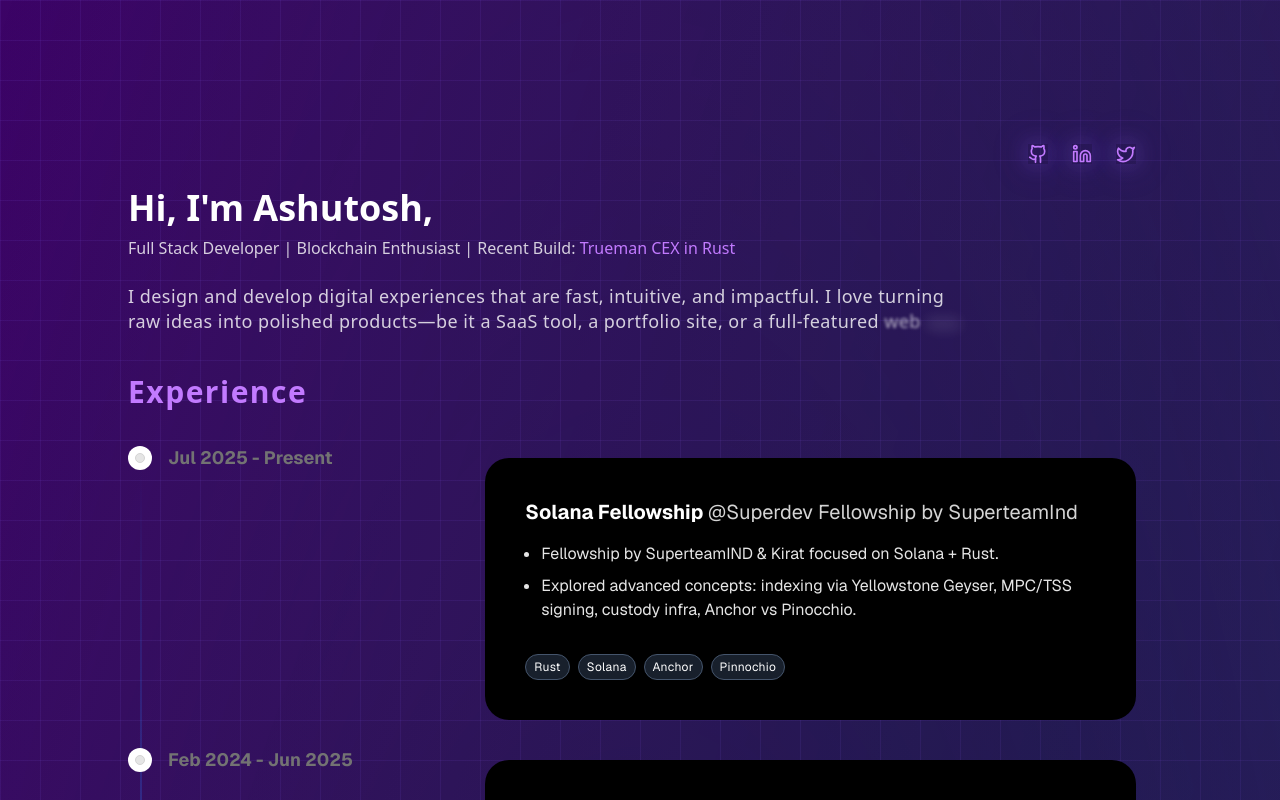
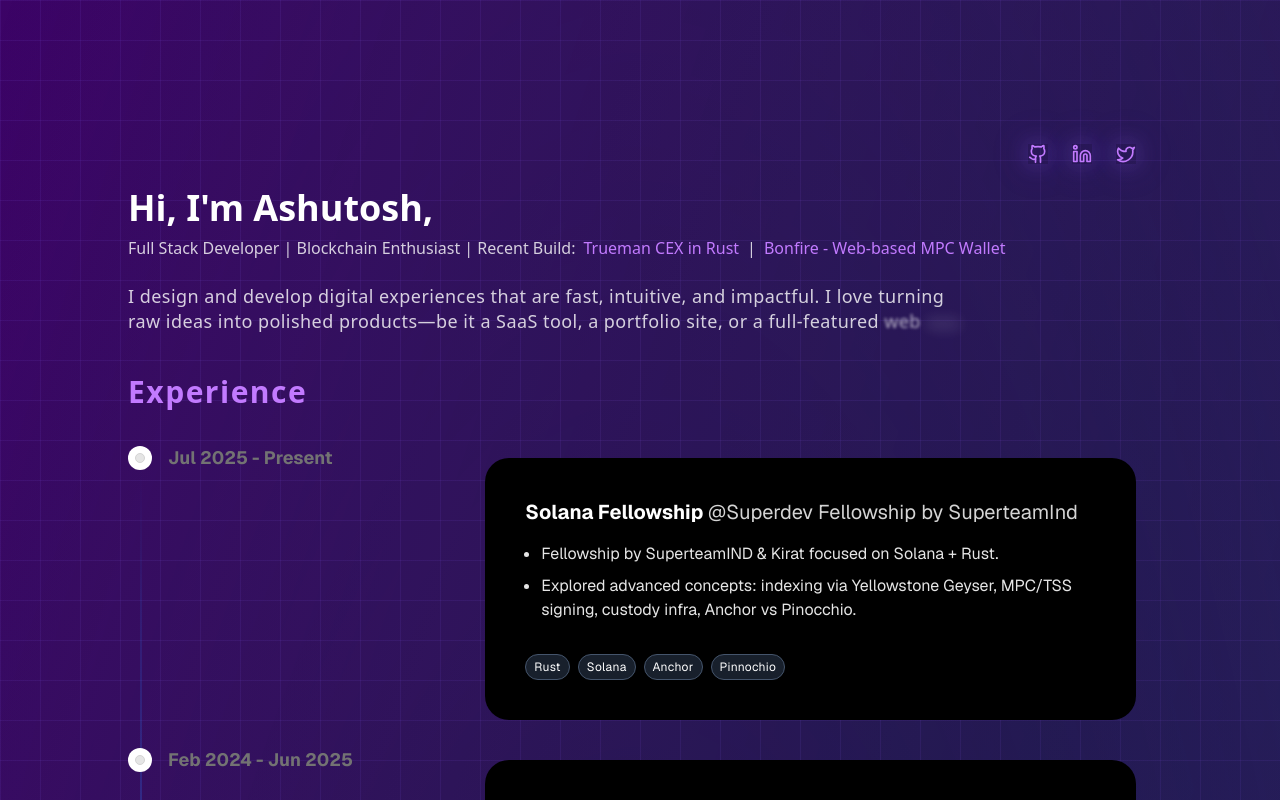
Before and after one commit to thecurioussailor/gods-will, a Next.js app: page / in a window 1280 px wide. Shown: the top 800 px of the page. Built offline with nearby package versions, Linux system fonts and the light colour scheme.

Commit message:
added few fix

```diff
--- a/components/Hero.tsx
+++ b/components/Hero.tsx
@@ -13,7 +13,9 @@ const Hero = () => {
             <Link href="https://x.com/sagar11ashutosh" target="_blank" className="text-purple-400 hover:text-purple-300 transition-colors duration-300 cosmic-glow"><LuTwitter size={20}/></Link>
         </div>
         <h1 className="text-3xl md:text-4xl font-bold text-left text-white">Hi, I'm Ashutosh,</h1>
-        <h2 className="text-base text-left text-white/80">Full Stack Developer | Blockchain Enthusiast | Recent Build: <Link href="https://trueman.ashutoshsagar.com/" target="_blank" className="text-purple-400 hover:text-purple-300 transition-colors duration-300">Trueman CEX in Rust</Link></h2>
+        <h2 className="text-base text-left text-white/80 flex flex-wrap gap-2">Full Stack Developer | Blockchain Enthusiast | Recent Build:
+          <Link href="https://trueman.ashutoshsagar.com/" target="_blank" className="text-purple-400 hover:text-purple-300 transition-colors duration-300">Trueman CEX in Rust</Link> | <Link href="https://bonfire.ashutoshsagar.com/" target="_blank" className="text-purple-400 hover:text-purple-300 transition-colors duration-300">Bonfire - Web-based MPC Wallet</Link>
+        </h2>
         <TextGenerateEffect words={words} className="text-lg text-left w-5/6 font-normal"/>
     </div>
   )
```
